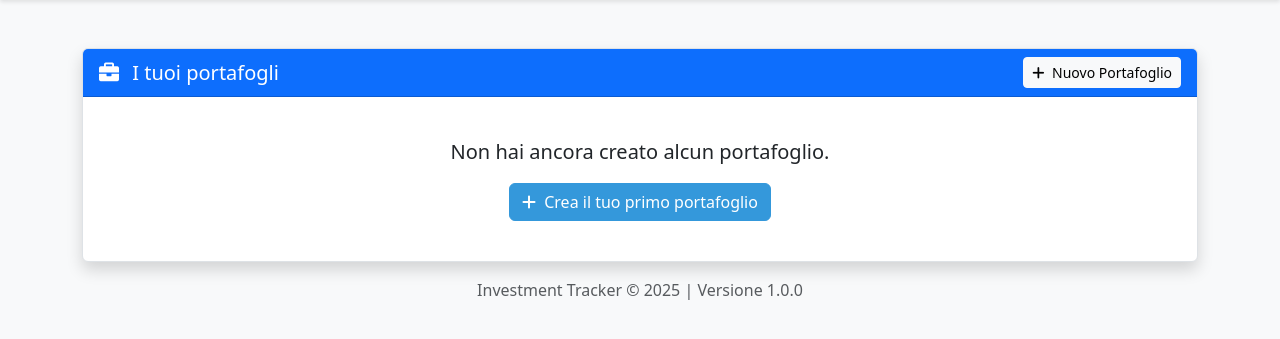
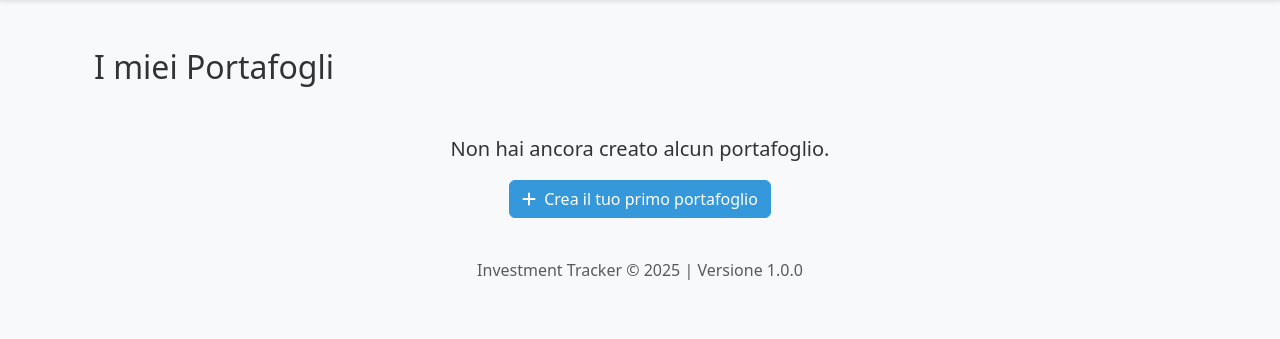
Before and after one commit to fray3087/investment-tracker, a Flask app: page /portfolio/list in a window 1280 px wide. Shown: the part 56-395 px from the top of the page. Run offline with Flask 3, Linux system fonts and the light colour scheme; the visitor is signed in with stand-in values (Sample User, id 1); data that the repository does not hold is empty; some libraries are stand-ins or nearby versions.

Commit message:
dipendenze

```diff
--- a/investment-tracker/app/templates/portfolio/list.html
+++ b/investment-tracker/app/templates/portfolio/list.html
@@ -1,16 +1,8 @@
 {% extends 'base.html' %}
 
 {% block content %}
-<div class="row mt-5">
-    <div class="col-md-12">
-        <div class="card shadow">
-            <div class="card-header bg-primary text-white d-flex justify-content-between align-items-center">
-                <h5 class="mb-0"><i class="fas fa-briefcase me-2"></i> I tuoi portafogli</h5>
-                <a href="{{ url_for('portfolio.create') }}" class="btn btn-light btn-sm">
-                    <i class="fas fa-plus me-1"></i> Nuovo Portafoglio
-                </a>
-            </div>
-            <div class="card-body">
+<div class="container mt-5">
+  <h2 class="mb-4">I miei Portafogli</h2>
   {% if portfolios %}
     <div class="table-responsive">
       <table class="table table-hover align-middle">
@@ -41,10 +33,12 @@
               <a href="{{ url_for('portfolio.edit', id=portfolio.id) }}" class="btn btn-sm btn-outline-secondary me-1">
                 <i class="fas fa-edit"></i>
               </a>
-                                        <!-- Bottone Elimina: Form con metodo POST e token CSRF -->
+              <!-- Form di eliminazione con token CSRF e metodo POST -->
               <form action="{{ url_for('portfolio.delete', id=portfolio.id) }}" method="POST" class="d-inline" onsubmit="return confirm('Sei sicuro di voler eliminare questo portafoglio?');">
                 <input type="hidden" name="csrf_token" value="{{ csrf_token() }}">
-                                            <button type="submit" class="btn btn-sm btn-outline-danger">
+                <button type="submit" class="btn btn-sm btn-outline-danger me-1">
+                  <i class="fas fa-trash-alt"></i>
+                </button>
               </form>
             </td>
           </tr>
@@ -61,7 +55,4 @@
     </div>
   {% endif %}
 </div>
-        </div>
-    </div>
-</div>
 {% endblock %}
--- a/investment-tracker/requirements.txt
+++ b/investment-tracker/requirements.txt
@@ -15,4 +15,4 @@ email-validator==2.0.0.post2
 python-dotenv==1.0.0
 gunicorn==21.2.0
 psycopg2-binary==2.9.7
-pip freeze
+WTForms==2.3.3
```
Also changed, not shown: investment-tracker/app/templates/index.html (+6 -1 lines), investment-tracker/instance/investment_tracker.db. Lines whose indentation alone changed are shown as unchanged.
